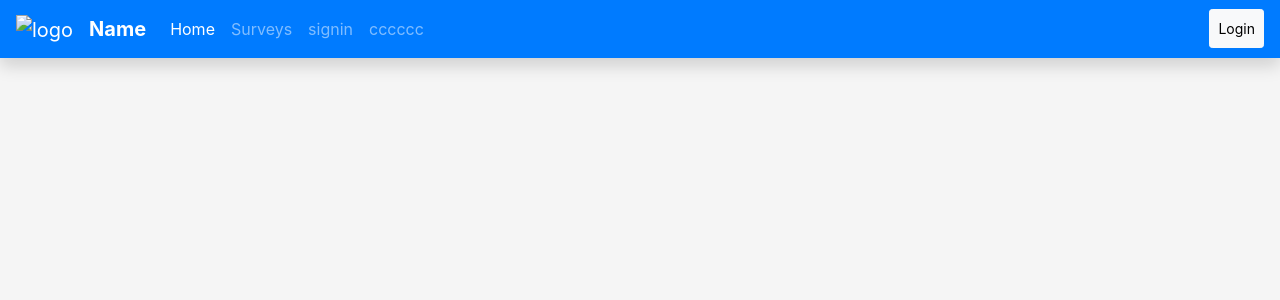
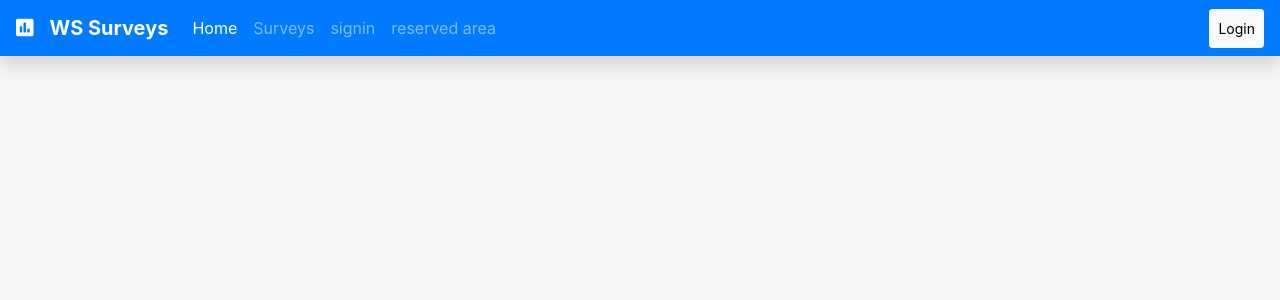
Before and after one commit to alessandrog98/Progetto-BD-2021, a Flask app: page / in a window 1280 px wide. Shown: the top 300 px of the page. Run offline with Flask 2, Linux system fonts and the light colour scheme; some libraries are stand-ins or nearby versions.

Commit message:
initilized reserved area + some general stuffs

```diff
--- a/Site_code/models/users.py
+++ b/Site_code/models/users.py
@@ -3,6 +3,7 @@ from sqlalchemy import Column, ForeignKey, Integer, String, DateTime, Boolean, F
 from sqlalchemy.orm import relationship
 from werkzeug.security import generate_password_hash, check_password_hash
 from context import SQLBase, login_manager, Session
+from models.survey import Survey
 
 
 class User(UserMixin, SQLBase):
@@ -36,3 +37,7 @@ class User(UserMixin, SQLBase):
     @login_manager.user_loader
     def load_user(id):
         return Session().query(User).filter_by(id=int(id)).first()
+
+    def my_surveys(id):
+        query = Session().query(Survey).filter_by(author_id=int(id)).all()
+        return query
--- a/Site_code/templates/base_generic.html
+++ b/Site_code/templates/base_generic.html
@@ -28,10 +28,11 @@
     {% set password_change = url_for('auth.password_change') %}
     {% set signin = url_for('auth.sign_up') %}
     {% set surveys_new = url_for('surveys.new') %}
+    {% set reservedarea = url_for('auth.reservedarea') %}
 
 
     <nav class="navbar fixed-top navbar-expand-xl navbar-dark bg-primary shadow">
-        <a class="navbar-brand" href="{{ home }}"><img src="" height="40px" alt="logo"/></a>
+        <a class="navbar-brand" href="{{ home }}"><i class="fas fa-poll" height="40px"></i></a>
 
         <button class="navbar-toggler" type="button" data-toggle="collapse" data-target="#navbarSupportedContent" aria-controls="navbarSupportedContent" aria-expanded="false" aria-label="Toggle navigation">
             <span class="navbar-toggler-icon"></span>
@@ -40,7 +41,7 @@
         <div class="collapse navbar-collapse" id="navbarSupportedContent">
             <ul class="navbar-nav mr-auto">
                 <li>
-                    <b class="navbar-brand">Name</b>
+                    <b class="navbar-brand">WS Surveys</b>
                 </li>
 
                 <li class="nav-item {% if request.path == home %} active {% endif %}">
@@ -55,8 +56,8 @@
                     <a class="nav-link" href="{{ signin }}">signin</a>
                 </li>
 
-                <li class="nav-item {% if request.path == "" %} active {% endif %}">
-                    <a class="nav-link" href="">cccccc</a>
+                <li class="nav-item {% if request.path == reservedarea %} active {% endif %}">
+                    <a class="nav-link" href="{{ reservedarea }}">reserved area</a>
                 </li>
 
                 {% if user.is_superuser %}
```
Also changed, not shown: Site_code/modules/login.py (+7 -0 lines), Site_code/templates/front/reserved.html (added, +16 -0 lines), Site_code/modules/surveys.py (line endings or trailing spaces).
